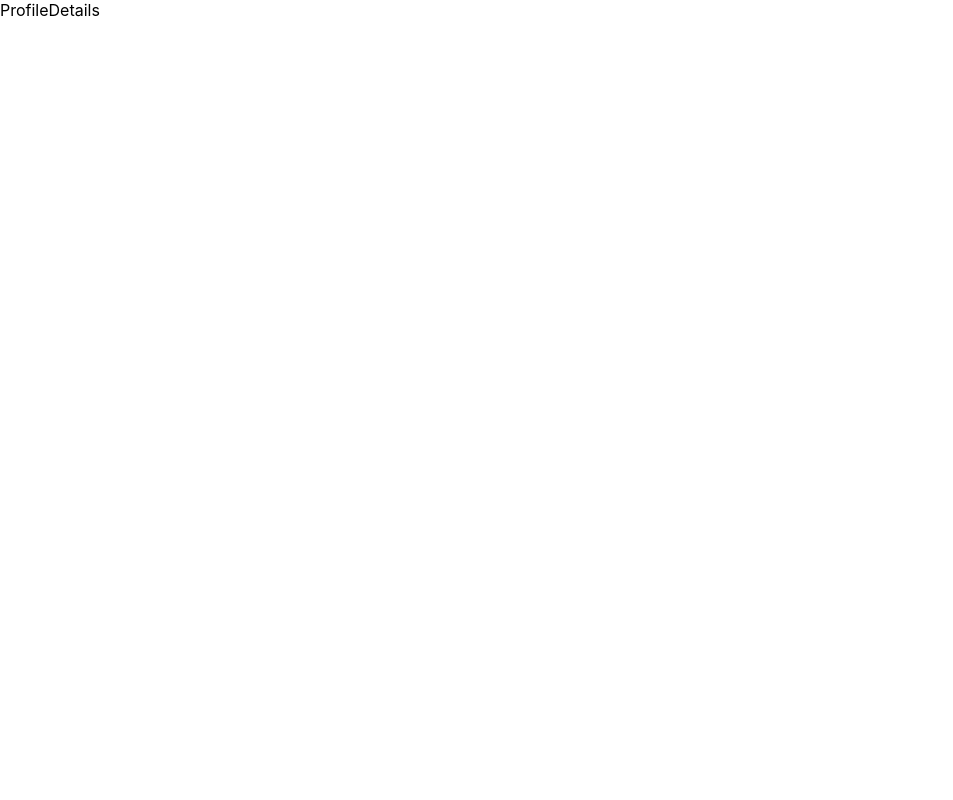
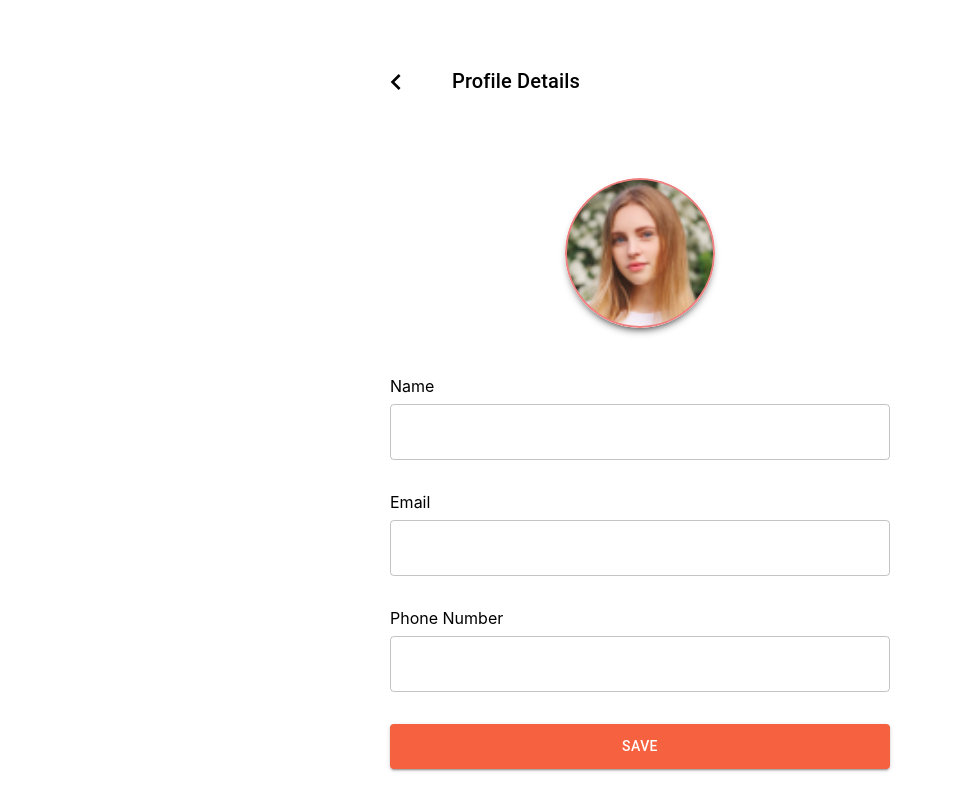
Before and after one commit to Lampnet-Technologies/Fudex-Multivendor-, a React (Create React App) app: page /profile-details in a window 1280 px wide. Shown: the whole page, without its empty margins (0-953 px from the left). Built offline with nearby package versions, Linux system fonts and the light colour scheme.

Commit message:
finished the ProfileDetails Page design

```diff
--- /dev/null
+++ b/src/Pages/UserAccount/ProfileDetails/ProfileDetails.css
@@ -0,0 +1,90 @@
+
+.profile-details-section {
+    margin-top: 4rem;
+    display: flex;
+    justify-content: center;
+    margin-right: 20rem;
+    gap: 40px;
+    align-items: center;
+    cursor: pointer;
+}
+
+.pd {
+    margin-right: 10px;
+}
+
+.profile-photo-section {
+    margin-top: 2rem;
+    display: flex;
+    flex-direction: column;
+    align-items: center;
+}
+
+.photo-container-raise {
+    width: 150px;
+    height: 150px;
+    border-radius: 50%;
+    margin-top: 3rem;
+    position: relative;
+    overflow: hidden;
+    padding: 2px;
+    box-sizing: border-box;
+    box-shadow: 0px 5px 10px -5px rgba(0, 0, 0, 2);
+}
+
+.profile-picture-frame {
+    width: 100%;
+    height: 100%;
+    border-radius: 50%;
+    background-color: lightcoral;
+    position: absolute;
+    top: 0;
+    left: 0;
+    z-index: 1;
+}
+
+.profile-picture {
+    width: 100%;
+    height: 100%;
+    object-fit: cover;
+    border-radius: 50%;
+    z-index: 2;
+    position: relative;
+}
+
+.parent-container {
+    display: flex;
+    flex-direction: column;
+    justify-content: center;
+    align-items: center;
+    margin-top: 3rem;
+}
+
+.profile-form {
+    width: 100%;
+    max-width: 500px;
+    display: flex;
+    flex-direction: column;
+    align-items: center;
+}
+
+.form-field {
+    width: 100%;
+    display: flex;
+    flex-direction: column;
+    margin-bottom: 2rem;
+}
+
+.form-field label {
+    margin-bottom: 0.5rem;
+}
+
+.save-button {
+    background-color: #F6613F;
+    height: 45px;
+    width: 100%;
+}
+
+.custom-textfield {
+    margin-bottom: 1rem;
+}
--- a/src/Pages/UserAccount/ProfileDetails/ProfileDetails.jsx
+++ b/src/Pages/UserAccount/ProfileDetails/ProfileDetails.jsx
@@ -1,9 +1,62 @@
-import React from 'react'
+import React from 'react';
+import { Container, Typography, TextField, Button } from '@mui/material';
+import { useNavigate } from 'react-router-dom';
+import ChevronIcon from '../../../Components/ChevronIcon';
+import './ProfileDetails.css';
 
 const ProfileDetails = () => {
+  const navigate = useNavigate();
+
+  const handleChevronClick = () => {
+    navigate('/profile');
+  };
+
+  const handleSubmit = (event) => {
+    event.preventDefault();
+  };
+
+
   return (
-    <div>ProfileDetails</div>
-  )
-}
+    <Container maxWidth="xl" className="container">
 
-export default ProfileDetails
+      {/* Top Section */}
+      <div className="profile-details-section" onClick={handleChevronClick}>
+        <ChevronIcon size='2rem' />
+        <Typography variant="h6" className='pd'>Profile Details</Typography>
+      </div>
+
+      {/* Profile Picture Section */}
+      <div className="profile-photo-section">
+        <div className="photo-container-raise">
+          <div className="profile-picture-frame" />
+          <img src="bitmap.jpg" alt="User Profile" className="profile-picture" />
+        </div>
+      </div>
+
+      {/* Form Section */}
+      <div className="parent-container">
+        <form className="profile-form" onSubmit={handleSubmit}>
+          <div className="form-field">
+            <label htmlFor="name">Name</label>
+            <TextField id="name" variant="outlined" fullWidth className="custom-textfield" />
+          </div>
+          <div className="form-field">
+            <label htmlFor="email">Email</label>
+            <TextField id="email" variant="outlined" fullWidth className="custom-textfield" />
+          </div>
+          <div className="form-field">
+            <label htmlFor="phone">Phone Number</label>
+            <TextField id="phone" variant="outlined" fullWidth required className="custom-textfield" />
+          </div>
+          <Button variant="contained"
+            sx={{ backgroundColor: '#F6613F', '&:hover': { backgroundColor: '#D95436' } }}
+            className="save-button">
+            Save
+          </Button>
+        </form>
+      </div>
+    </Container>
+  );
+};
+
+export default ProfileDetails;
--- a/src/Pages/UserAccount/ProfilePage/ProfilePage.css
+++ b/src/Pages/UserAccount/ProfilePage/ProfilePage.css
@@ -1,3 +1,10 @@
+.container {
+    display: flex;
+    flex-direction: column;
+    align-items: center;
+    padding: 0 2rem;
+}
+
 .top {
     margin-top: 8rem;
     display: flex;
@@ -41,3 +48,61 @@
 .icon {
     cursor: pointer;
 }
+
+.close-icon {
+    cursor: pointer;
+    font-size: 2.5rem;
+    margin-bottom: 0.5rem;
+    color: rgb(85, 82, 82);
+}
+
+.header {
+    display: flex;
+    align-items: flex-start;
+    margin-bottom: 1rem;
+}
+
+.place {
+    display: flex;
+    align-items: flex-start;
+    margin-top: 1rem;
+}
+
+.icon {
+    margin-right: 1rem;
+    font-size: 2rem;
+}
+
+.place-text {
+    display: flex;
+    flex-direction: column;
+}
+
+.add-text {
+    color: gray;
+}
+
+.move {
+    display: flex;
+    flex-direction: column;
+    justify-content: flex-start;
+    align-items: flex-start;
+    margin-right: 650px;
+    margin-top: 60px;
+}
+
+@media (max-width: 768px) {
+    .profile-details {
+        display: flex;
+        flex-direction: row;
+        justify-content: space-between;
+        align-items: flex-start;
+    }
+    .move {
+        margin-right: 0;
+        width: 100%;
+    }
+    .container {
+        padding-bottom: 0.5rem;
+    }
+}
--- a/src/Pages/UserAccount/ProfilePage/ProfilePage.jsx
+++ b/src/Pages/UserAccount/ProfilePage/ProfilePage.jsx
@@ -3,6 +3,8 @@ import { Container, Typography } from '@mui/material';
 import { useNavigate } from 'react-router-dom';
 import CloseIcon from '@mui/icons-material/Close';
 import ChevronIcon from '../../../Components/ChevronIcon';
+import HomeIcon from '@mui/icons-material/Home';
+import WorkIcon from '@mui/icons-material/Work';
 import './ProfilePage.css';
 
 
@@ -21,7 +23,7 @@ const ProfilePage = () => {
 
       {/* Top Section */}
       <div className="top" onClick={handleCloseClick}>
-          <CloseIcon fontSize='2rem' className="icon"/>
+          <CloseIcon fontSize='2rem' className="close-icon"/>
         </div>
 
         {/*profile picture section */}
@@ -43,6 +45,24 @@ const ProfilePage = () => {
             <ChevronIcon direction='right' className="icon" />
           </div>
         </div>
+
+        <div className='move'>
+        <Typography variant="h6" className="header">Saved Places</Typography>
+        <div className="place">
+          <HomeIcon className="icon" />
+          <div className="place-text">
+            <Typography variant="body1">Home</Typography>
+            <Typography variant="body2" className="add-text">Add Home</Typography>
+          </div>
+        </div>
+        <div className="place">
+          <WorkIcon className="icon" />
+          <div className="place-text">
+            <Typography variant="body1">Work</Typography>
+            <Typography variant="body2" className="add-text">Add Work</Typography>
+          </div>
+        </div>
+        </div>
       </div>
       </Container>
   );
```
